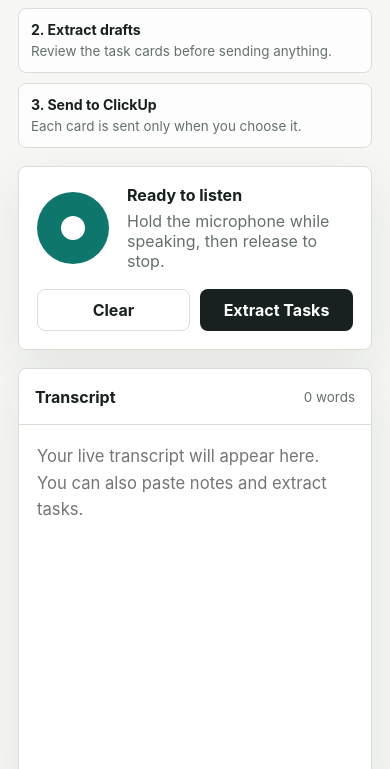
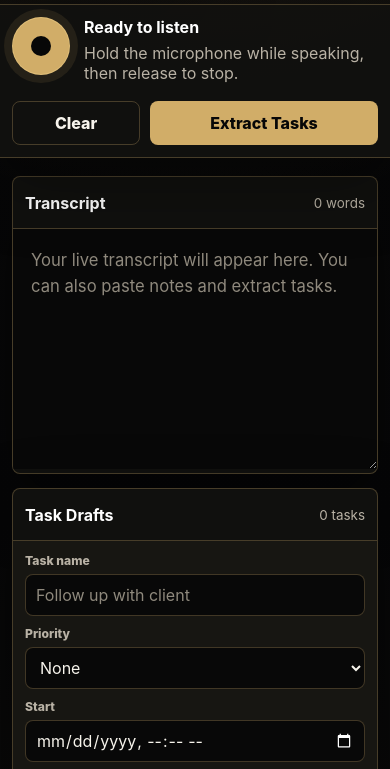
Before and after one commit to jithins123/voice-to-clickup, a website: page public/index.html in a window 390 px wide. Shown: the part 248-1017 px from the top of the page. Drawn offline with Linux system fonts and the light colour scheme; no server answers.

Commit message:
Refresh responsive branded UI

```diff
--- a/public/styles.css
+++ b/public/styles.css
@@ -1,25 +1,36 @@
 :root {
-  color-scheme: light;
-  --bg: #f6f7f4;
-  --ink: #18211f;
-  --muted: #65706d;
-  --line: #d9dfd7;
-  --panel: #ffffff;
-  --accent: #0f766e;
-  --accent-strong: #0b5e57;
-  --warm: #c1492e;
-  --blue: #355c9a;
-  --shadow: 0 18px 50px rgba(25, 33, 31, 0.08);
+  color-scheme: dark;
+  --bg: #060607;
+  --bg-soft: #10100e;
+  --ink: #f7f4ec;
+  --muted: #b9b2a5;
+  --line: rgba(211, 177, 111, 0.28);
+  --panel: #11110f;
+  --panel-strong: #171612;
+  --accent: #d1ad68;
+  --accent-strong: #f0d189;
+  --warm: #d6673f;
+  --blue: #7ea2d6;
+  --field: #080808;
+  --shadow: 0 24px 70px rgba(0, 0, 0, 0.34);
 }
 
 * {
   box-sizing: border-box;
 }
 
+html {
+  background: var(--bg);
+}
+
 body {
   margin: 0;
+  min-width: 0;
   min-height: 100vh;
-  background: var(--bg);
+  overflow-x: hidden;
+  background:
+    radial-gradient(circle at 50% -10%, rgba(209, 173, 104, 0.16), transparent 35%),
+    linear-gradient(180deg, #080808 0%, #060607 48%, #0f0e0b 100%);
   color: var(--ink);
   font-family: Inter, ui-sans-serif, system-ui, -apple-system, BlinkMacSystemFont, "Segoe UI", sans-serif;
 }
@@ -28,7 +39,13 @@ button,
 textarea,
 input,
 select {
+  max-width: 100%;
+  min-width: 0;
   font: inherit;
+}
+
+button {
+  -webkit-tap-highlight-color: transparent;
 }
 
 .app-shell {
@@ -37,8 +54,10 @@ select {
 }
 
 .workspace {
+  display: flex;
   width: min(1180px, 100%);
   margin: 0 auto;
+  flex-direction: column;
 }
 
 .topbar {
@@ -52,9 +71,9 @@ select {
 .eyebrow {
   margin: 0 0 8px;
   color: var(--accent);
-  font-size: 0.78rem;
-  font-weight: 800;
-  letter-spacing: 0;
+  font-size: 0.74rem;
+  font-weight: 900;
+  letter-spacing: 0.12em;
   text-transform: uppercase;
 }
 
@@ -65,38 +84,44 @@ p {
 }
 
 h1 {
-  max-width: 720px;
+  max-width: 760px;
   margin-bottom: 0;
-  font-size: clamp(2rem, 5vw, 4rem);
-  line-height: 1;
+  color: #ffffff;
+  font-size: clamp(2.25rem, 5vw, 4.8rem);
+  font-weight: 950;
+  line-height: 0.96;
   letter-spacing: 0;
+  text-transform: uppercase;
+  text-wrap: balance;
 }
 
 h2 {
   margin-bottom: 0;
+  color: #ffffff;
   font-size: 1rem;
 }
 
 .status-pill {
-  min-width: 148px;
+  min-width: 132px;
   border: 1px solid var(--line);
   border-radius: 8px;
-  background: var(--panel);
+  background: rgba(17, 17, 15, 0.86);
   padding: 10px 12px;
   color: var(--muted);
-  font-size: 0.86rem;
+  font-size: 0.82rem;
+  font-weight: 800;
   text-align: center;
   box-shadow: var(--shadow);
 }
 
 .status-pill.ready {
   color: var(--accent-strong);
-  border-color: rgba(15, 118, 110, 0.35);
+  border-color: rgba(209, 173, 104, 0.6);
 }
 
 .status-pill.warn {
   color: var(--warm);
-  border-color: rgba(193, 73, 46, 0.35);
+  border-color: rgba(214, 103, 63, 0.45);
 }
 
 .guide-strip {
@@ -109,7 +134,7 @@ h2 {
 .guide-strip div {
   border: 1px solid var(--line);
   border-radius: 8px;
-  background: rgba(255, 255, 255, 0.74);
+  background: rgba(255, 255, 255, 0.04);
   padding: 12px;
 }
 
@@ -120,12 +145,13 @@ h2 {
 
 .guide-strip strong {
   margin-bottom: 4px;
-  font-size: 0.88rem;
+  color: #ffffff;
+  font-size: 0.84rem;
 }
 
 .guide-strip span {
   color: var(--muted);
-  font-size: 0.84rem;
+  font-size: 0.82rem;
   line-height: 1.35;
 }
 
@@ -133,7 +159,7 @@ h2 {
 .panel {
   border: 1px solid var(--line);
   border-radius: 8px;
-  background: var(--panel);
+  background: rgba(17, 17, 15, 0.94);
   box-shadow: var(--shadow);
 }
 
@@ -164,20 +190,23 @@ h2 {
   height: 72px;
   flex: 0 0 auto;
   place-items: center;
-  border: 0;
+  border: 1px solid rgba(240, 209, 137, 0.45);
   border-radius: 50%;
   background: var(--accent);
+  box-shadow: 0 0 0 8px rgba(209, 173, 104, 0.1);
   cursor: pointer;
   touch-action: none;
-  transition: transform 160ms ease, background 160ms ease;
+  transition: transform 160ms ease, background 160ms ease, box-shadow 160ms ease;
 }
 
 .record-button:hover {
   transform: translateY(-1px);
+  box-shadow: 0 0 0 10px rgba(209, 173, 104, 0.15);
 }
 
 .record-button.recording {
   background: var(--warm);
+  box-shadow: 0 0 0 10px rgba(214, 103, 63, 0.2);
 }
 
 .record-button:disabled {
@@ -189,7 +218,7 @@ h2 {
   width: 24px;
   height: 24px;
   border-radius: 50%;
-  background: white;
+  background: #070707;
 }
 
 .record-button.recording .record-dot {
@@ -206,32 +235,33 @@ h2 {
 .primary-button,
 .secondary-button,
 .task-button {
-  min-height: 42px;
+  min-height: 44px;
   border-radius: 8px;
   padding: 0 16px;
   border: 1px solid transparent;
   cursor: pointer;
-  font-weight: 750;
+  font-weight: 850;
 }
 
 .primary-button {
-  background: var(--ink);
-  color: white;
+  background: var(--accent);
+  color: #070707;
 }
 
 .secondary-button {
-  background: white;
+  background: transparent;
   color: var(--ink);
   border-color: var(--line);
 }
 
 .grid {
   display: grid;
-  grid-template-columns: minmax(0, 1fr) minmax(330px, 0.8fr);
+  grid-template-columns: minmax(0, 1.08fr) minmax(360px, 0.92fr);
   gap: 18px;
 }
 
 .panel {
+  min-width: 0;
   min-height: 560px;
   overflow: hidden;
 }
@@ -258,9 +288,15 @@ textarea {
   border: 0;
   outline: 0;
   padding: 18px;
+  background: rgba(8, 8, 8, 0.86);
   color: var(--ink);
   font-size: 1.04rem;
   line-height: 1.58;
+}
+
+textarea::placeholder,
+input::placeholder {
+  color: #8f897d;
 }
 
 .tasks-panel {
@@ -271,46 +307,48 @@ textarea {
 .manual-task-form {
   border-bottom: 1px solid var(--line);
   padding: 14px;
-  background: #fbfcfa;
+  background: var(--panel-strong);
 }
 
 .manual-task-grid {
   display: grid;
-  grid-template-columns: minmax(0, 1fr) 140px;
+  grid-template-columns: minmax(0, 1.2fr) minmax(0, 0.8fr);
   gap: 10px;
   margin-bottom: 10px;
 }
 
 .manual-task-form label {
   display: grid;
+  min-width: 0;
   gap: 6px;
 }
 
 .manual-task-form label span {
   color: var(--muted);
-  font-size: 0.78rem;
-  font-weight: 750;
+  font-size: 0.76rem;
+  font-weight: 850;
 }
 
 .manual-task-form input,
 .manual-task-form select,
 .manual-task-form textarea {
   width: 100%;
+  min-width: 0;
   border: 1px solid var(--line);
   border-radius: 8px;
-  background: white;
+  background: var(--field);
   color: var(--ink);
   outline: 0;
 }
 
 .manual-task-form input,
 .manual-task-form select {
-  min-height: 38px;
+  min-height: 42px;
   padding: 0 10px;
 }
 
 .manual-task-form textarea {
-  min-height: 70px;
+  min-height: 74px;
   padding: 10px;
   resize: vertical;
   font-size: 0.92rem;
@@ -320,8 +358,8 @@ textarea {
 .manual-task-form input:focus,
 .manual-task-form select:focus,
 .manual-task-form textarea:focus {
-  border-color: var(--accent);
-  box-shadow: 0 0 0 3px rgba(15, 118, 110, 0.12);
+  border-color: var(--accent-strong);
+  box-shadow: 0 0 0 3px rgba(209, 173, 104, 0.16);
 }
 
 .manual-description {
@@ -334,6 +372,7 @@ textarea {
 
 #tasks {
   flex: 1;
+  min-width: 0;
   padding: 14px;
   overflow: auto;
 }
@@ -349,7 +388,7 @@ textarea {
   border: 1px solid var(--line);
   border-radius: 8px;
   padding: 14px;
-  background: #fbfcfa;
+  background: #0c0c0b;
 }
 
 .task-card + .task-card {
@@ -366,24 +405,26 @@ textarea {
 
 .task-card h3 {
   margin: 0;
+  color: #ffffff;
   font-size: 1rem;
+  overflow-wrap: anywhere;
 }
 
 .remove-task-button {
-  min-height: 30px;
-  border: 1px solid var(--line);
+  min-height: 32px;
+  border: 1px solid rgba(214, 103, 63, 0.45);
   border-radius: 8px;
-  background: white;
-  color: var(--warm);
+  background: transparent;
+  color: #ff9b78;
   cursor: pointer;
   font-size: 0.78rem;
-  font-weight: 750;
+  font-weight: 800;
   padding: 0 10px;
 }
 
 .remove-task-button:hover {
-  border-color: rgba(193, 73, 46, 0.45);
-  background: #fff6f3;
+  border-color: rgba(214, 103, 63, 0.75);
+  background: rgba(214, 103, 63, 0.1);
 }
 
 .task-card p {
@@ -413,24 +454,24 @@ textarea {
 
 .task-control select {
   width: 100%;
-  min-height: 38px;
+  min-height: 40px;
   border: 1px solid var(--line);
   border-radius: 8px;
-  background: white;
+  background: var(--field);
   color: var(--ink);
   padding: 0 10px;
   outline: 0;
 }
 
 .task-control select:focus {
-  border-color: var(--accent);
-  box-shadow: 0 0 0 3px rgba(15, 118, 110, 0.12);
+  border-color: var(--accent-strong);
+  box-shadow: 0 0 0 3px rgba(209, 173, 104, 0.16);
 }
 
 .task-status {
   min-height: 18px;
   margin-bottom: 10px !important;
-  color: var(--warm) !important;
+  color: #ff9b78 !important;
   font-size: 0.82rem;
   overflow-wrap: anywhere;
 }
@@ -444,28 +485,28 @@ textarea {
 
 .meta {
   border-radius: 999px;
-  background: #eef3f2;
+  background: rgba(209, 173, 104, 0.12);
   padding: 5px 8px;
-  color: #31413e;
+  color: var(--accent-strong);
   font-size: 0.78rem;
-  font-weight: 700;
+  font-weight: 750;
 }
 
 .meta.priority-high,
 .meta.priority-urgent {
-  background: #fde9e5;
-  color: #98331f;
+  background: rgba(214, 103, 63, 0.14);
+  color: #ff9b78;
 }
 
 .meta.priority-low {
-  background: #eef2fb;
+  background: rgba(126, 162, 214, 0.14);
   color: var(--blue);
 }
 
 .task-button {
   width: 100%;
   background: var(--accent);
-  color: white;
+  color: #070707;
 }
 
 .task-button.sent {
@@ -477,9 +518,23 @@ textarea {
   opacity: 0.72;
 }
 
+@media (max-width: 980px) {
+  .grid {
+    grid-template-columns: 1fr;
+  }
+
+  .panel {
+    min-height: auto;
+  }
+
+  textarea {
+    min-height: 300px;
+  }
+}
+
 @media (max-width: 820px) {
   .app-shell {
-    padding: 18px;
+    padding: 16px;
   }
 
   .topbar,
@@ -488,26 +543,116 @@ textarea {
     align-items: stretch;
   }
 
-  .guide-strip,
-  .grid,
-  .manual-task-grid {
-    grid-template-columns: 1fr;
+  .topbar {
+    margin-bottom: 14px;
   }
 
-  .panel {
-    min-height: 420px;
+  h1 {
+    font-size: clamp(2rem, 13vw, 3.4rem);
   }
 
-  textarea {
-    min-height: 360px;
+  .status-pill {
+    align-self: flex-start;
+    min-width: 112px;
+  }
+
+  .control-surface {
+    order: 1;
+    position: sticky;
+    top: 0;
+    z-index: 5;
+    margin-inline: -16px;
+    border-radius: 0;
+    border-right: 0;
+    border-left: 0;
+    padding: 14px 16px;
+  }
+
+  .grid {
+    order: 2;
+    gap: 14px;
+  }
+
+  .guide-strip {
+    order: 3;
+    grid-template-columns: 1fr;
+    gap: 8px;
+    margin: 14px 0 0;
+  }
+
+  .guide-strip div {
+    padding: 10px 12px;
+  }
+
+  .guide-strip span {
+    display: none;
+  }
+
+  .mic-panel {
+    gap: 14px;
+  }
+
+  .record-button {
+    width: 64px;
+    height: 64px;
   }
 
   .action-row {
+    display: grid;
+    grid-template-columns: minmax(0, 0.72fr) minmax(0, 1.28fr);
     justify-content: stretch;
   }
 
   .primary-button,
   .secondary-button {
-    flex: 1;
+    width: 100%;
+    padding: 0 12px;
+  }
+
+  .manual-task-grid {
+    grid-template-columns: 1fr;
+  }
+
+  .panel-heading {
+    min-height: 52px;
+  }
+
+  textarea {
+    min-height: 240px;
   }
 }
+
+@media (max-width: 480px) {
+  .app-shell {
+    padding: 12px;
+  }
+
+  .control-surface {
+    margin-inline: -12px;
+    padding: 12px;
+  }
+
+  .mic-panel {
+    align-items: flex-start;
+  }
+
+  .record-button {
+    width: 58px;
+    height: 58px;
+  }
+
+  .record-dot {
+    width: 20px;
+    height: 20px;
+  }
+
+  .manual-task-form,
+  #tasks,
+  .task-card {
+    padding: 12px;
+  }
+
+  .panel-heading {
+    padding: 0 12px;
+  }
+}
```
